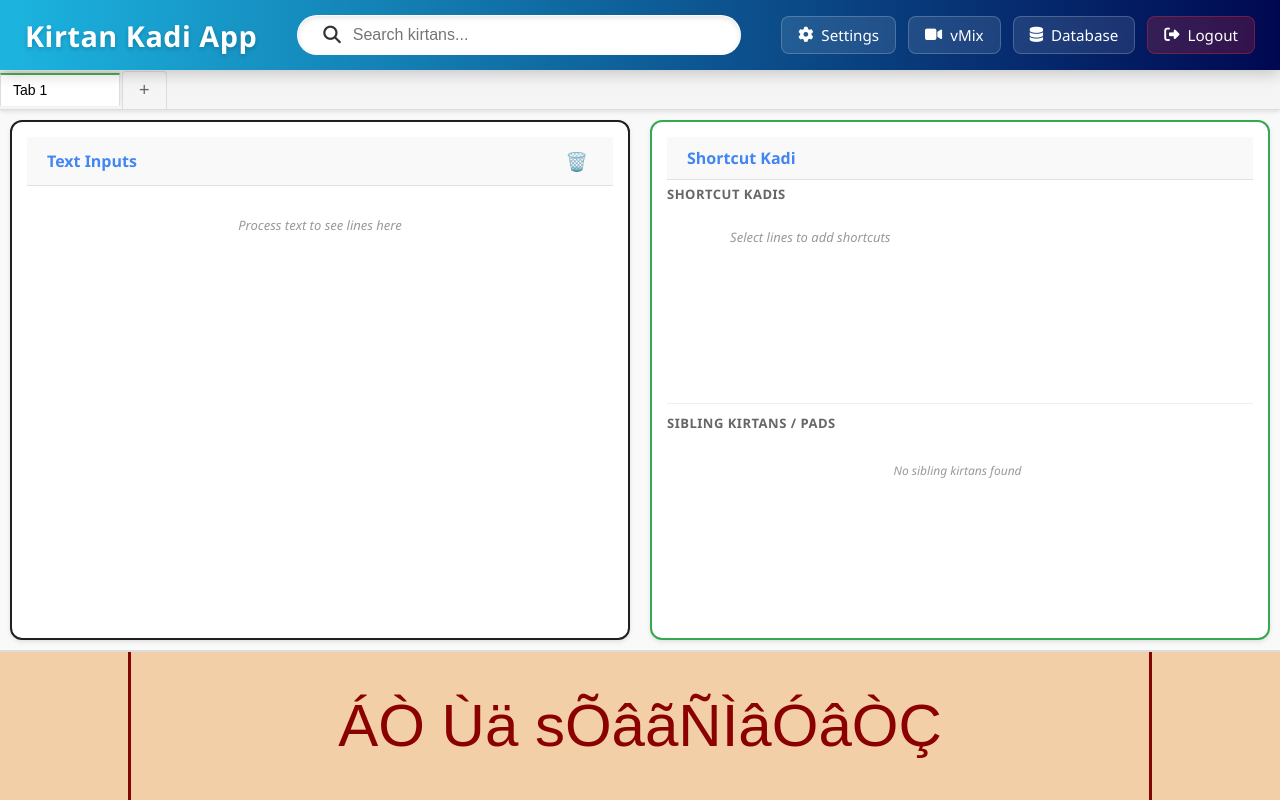
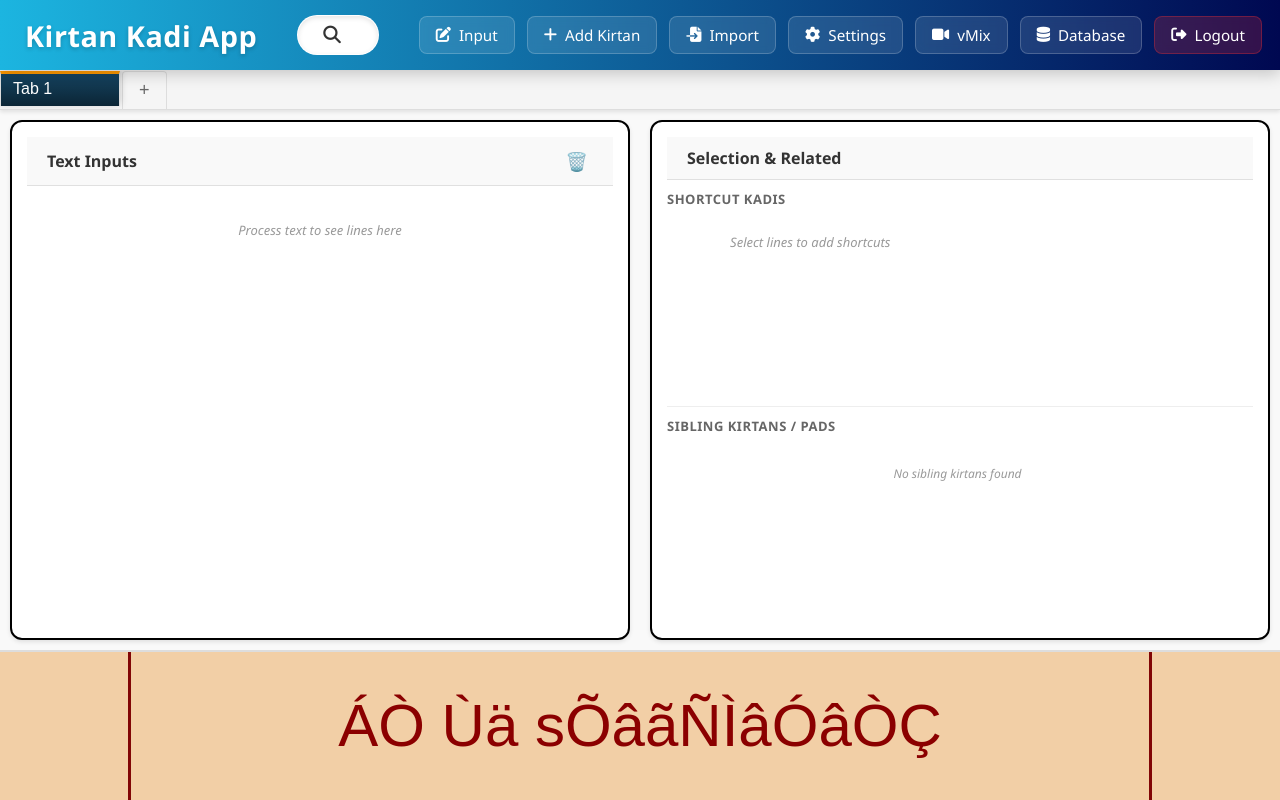
Before and after one commit to miteshrvasoya/_1_KirtanSearch, a React (Create React App) app: page / in a window 1280 px wide. Built offline with nearby package versions, Linux system fonts and the light colour scheme; sample sign-in values are in the browser's storage; a web font is replaced by a local one.

Commit message:
Input code added

```diff
--- a/src/App.js
+++ b/src/App.js
@@ -362,19 +362,17 @@ function MainApp({ onLogout }) {
       // Fetch full kirtan details from API
       const { kirtan: fullKirtan, siblingKirtans } = await fetchKirtanDetails(kirtan.id);
 
-      // Create a new tab with the kirtan content
-      const newTab = {
-        id: nextTabId,
+      // Create new tab data
+      const contentLines = fullKirtan.sulekhContent
+        ? fullKirtan.sulekhContent.split('\n').filter(line => line.trim() !== '')
+        : [];
+
+      const newTabData = {
         name: fullKirtan.sulekhTitle || fullKirtan.unicodeTitle || fullKirtan.englishTitle || `Kirtan ${nextTabId}`,
-        active: false,
         data: {
-          allLines: fullKirtan.sulekhContent
-            ? fullKirtan.sulekhContent.split('\n').filter(line => line.trim() !== '')
-            : [],
-          selectedLines: [],
-          currentDisplayedText: fullKirtan.sulekhContent
-            ? fullKirtan.sulekhContent.split('\n')[0] || ''
-            : '',
+          allLines: contentLines,
+          selectedLines: contentLines.slice(0, 2), // Auto-add first 2 lines
+          currentDisplayedText: contentLines[0] || '',
           selectedLineIndex: 0,
           originalInputText: fullKirtan.sulekhContent || '',
           currentKirtan: fullKirtan,
@@ -382,32 +380,68 @@ function MainApp({ onLogout }) {
         }
       };
 
+      // Reuse initial empty tab if applicable
+      if (tabs.length === 1 && tabs[0].data.allLines.length === 0 && !tabs[0].data.currentKirtan) {
+        const updatedTab = {
+            ...tabs[0],
+            ...newTabData,
+            active: true
+        };
+        setTabs([updatedTab]);
+        setActiveTabId(tabs[0].id);
+        // Do not increment nextTabId as we reused the existing one
+      } else {
+        const newTab = {
+            id: nextTabId,
+            active: false,
+            ...newTabData
+        };
         setTabs([...tabs, newTab]);
         setActiveTabId(nextTabId);
         setNextTabId(nextTabId + 1);
+      }
+
       setKirtanSearchOpen(false);
     } catch (error) {
       console.error('Error loading kirtan from API:', error);
       // Fallback to local database if API fails
       try {
         const relatedPads = await kirtanDB.getRelatedPads(kirtan.id);
-        const newTab = {
-          id: nextTabId,
+
+        const contentLines = kirtan.sulekhContent ? kirtan.sulekhContent.split('\n').filter(line => line.trim() !== '') : [];
+
+        const newTabData = {
             name: kirtan.sulekhTitle || kirtan.unicodeTitle || kirtan.englishTitle || `Kirtan ${nextTabId}`,
-          active: false,
             data: {
-            allLines: kirtan.sulekhContent ? kirtan.sulekhContent.split('\n').filter(line => line.trim() !== '') : [],
-            selectedLines: [],
-            currentDisplayedText: kirtan.sulekhContent ? kirtan.sulekhContent.split('\n')[0] || '' : '',
+              allLines: contentLines,
+              selectedLines: contentLines.slice(0, 2), // Auto-add first 2 lines
+              currentDisplayedText: contentLines[0] || '',
               selectedLineIndex: 0,
               originalInputText: kirtan.sulekhContent || '',
               currentKirtan: kirtan,
               relatedPads: relatedPads
             }
         };
+
+        if (tabs.length === 1 && tabs[0].data.allLines.length === 0 && !tabs[0].data.currentKirtan) {
+             const updatedTab = {
+                ...tabs[0],
+                ...newTabData,
+                active: true
+            };
+            setTabs([updatedTab]);
+            setActiveTabId(tabs[0].id);
+        } else {
+            const newTab = {
+                id: nextTabId,
+                active: false,
+                ...newTabData
+            };
             setTabs([...tabs, newTab]);
             setActiveTabId(nextTabId);
             setNextTabId(nextTabId + 1);
+        }
+
         setKirtanSearchOpen(false);
       } catch (fallbackError) {
         console.error('Fallback also failed:', fallbackError);
--- a/src/components/HeaderClean.jsx
+++ b/src/components/HeaderClean.jsx
@@ -166,6 +166,30 @@ const HeaderClean = ({
       <div style={rightStyle}>
         <button
           style={buttonStyle}
+          onClick={onOpenInputModal}
+          onMouseEnter={(e) => e.currentTarget.style.background = 'rgba(255, 255, 255, 0.2)'}
+          onMouseLeave={(e) => e.currentTarget.style.background = 'rgba(255, 255, 255, 0.1)'}
+        >
+          <i className="fas fa-edit"></i> Input
+        </button>
+        <button
+          style={buttonStyle}
+          onClick={onAddNewKirtan}
+          onMouseEnter={(e) => e.currentTarget.style.background = 'rgba(255, 255, 255, 0.2)'}
+          onMouseLeave={(e) => e.currentTarget.style.background = 'rgba(255, 255, 255, 0.1)'}
+        >
+          <i className="fas fa-plus"></i> Add Kirtan
+        </button>
+        <button
+          style={buttonStyle}
+          onClick={onOpenPDFImport}
+          onMouseEnter={(e) => e.currentTarget.style.background = 'rgba(255, 255, 255, 0.2)'}
+          onMouseLeave={(e) => e.currentTarget.style.background = 'rgba(255, 255, 255, 0.1)'}
+        >
+          <i className="fas fa-file-import"></i> Import
+        </button>
+        <button
+          style={buttonStyle}
           onClick={onOpenSettingsModal}
           onMouseEnter={(e) => e.currentTarget.style.background = 'rgba(255, 255, 255, 0.2)'}
           onMouseLeave={(e) => e.currentTarget.style.background = 'rgba(255, 255, 255, 0.1)'}
--- a/src/components/SelectedLinesPanel.jsx
+++ b/src/components/SelectedLinesPanel.jsx
@@ -41,7 +41,7 @@ const SelectedLinesPanel = ({
     <div className="display-panel">
       {/* Fixed Header */}
       <div className="panel-header">
-        Shortcut Kadi
+        Selection & Related
       </div>
 
       {/* Scrollable Content */}
--- a/src/styles/LinesPanel.css
+++ b/src/styles/LinesPanel.css
@@ -22,17 +22,17 @@
     width: calc(50% - 20px);
     height: calc(100vh - 280px);
     margin: 10px 10px 10px 10px;
-    border: 2px solid #1f1f1f;
+    border: 2px solid #000000;
   }
 }
 
 /* Panel header */
 .panel-header {
   font-weight: bold;
-  margin-bottom: 5px;
-  padding-bottom: 5px;
-  border-bottom: 2px solid var(--light-gray);
-  color: var(--primary-color);
+  margin-bottom: 10px;
+  padding: 10px;
+  border-bottom: 2px solid #eee; /* Unified border color */
+  color: #333; /* Darker text for headers */
   text-align: center;
   display: flex;
   justify-content: space-between;
@@ -41,8 +41,7 @@
   top: 0;
   background-color: white;
   z-index: 10;
-  position: sticky;
-  top: 0;
+  font-size: 16px; /* Consistent font size */
 }
 
 .panel-placeholder {
@@ -54,21 +53,29 @@
 
 /* Individual line items */
 .line-item {
-  padding: 4px 8px; /* Compact padding */
-  margin-bottom: 2px; /* Reduced margin */
+  padding: 6px 8px; /* Match other panels */
+  margin-bottom: 4px; /* Consistent margin */
   border-radius: 4px;
+  background-color: white; /* Card bg */
+  border: 1px solid #eee; /* Card border */
   display: flex;
   justify-content: space-between;
   align-items: center;
   transition: all 0.2s;
   cursor: pointer;
   scroll-margin: 50px;
-  font-size: 14px; /* Slightly smaller base font */
+  font-size: 14px;
 }
 
 .line-item.selected {
-  background-color: rgba(66, 133, 244, 0.1);
-  border-left: 3px solid var(--primary-color);
+  background-color: #e3f2fd; /* Light Blue BG */
+  border: 1px solid #0d47a1;
+  box-shadow: 0 0 5px rgba(13, 71, 161, 0.2);
+}
+
+.line-item:hover {
+  background-color: #f5f5f5;
+  border-color: #0d47a1;
 }
 
 /*
@@ -90,6 +97,14 @@
   font-family: 'Segoe UI', Tahoma, Geneva, Verdana, sans-serif;
   font-weight: bold;
   min-width: 25px;
+  background: rgba(13, 71, 161, 0.1);
+  color: #0d47a1;
+  font-size: 14px;
+  padding: 2px 6px;
+  border-radius: 4px;
+  display: flex;
+  align-items: center;
+  justify-content: center;
 }
 
 /* Action buttons */
--- a/src/styles/SelectedLinesPanel.css
+++ b/src/styles/SelectedLinesPanel.css
@@ -21,17 +21,17 @@
     width: calc(50% - 20px);
     height: calc(100vh - 280px);
     margin: 10px 10px 10px 10px;
-    border: 2px solid #34a853;
+    border: 2px solid #000000;
   }
 }
 
 /* Panel header */
 .panel-header {
   font-weight: bold;
-  margin-bottom: 5px;
-  padding-bottom: 5px;
-  border-bottom: 2px solid var(--light-gray);
-  color: var(--primary-color);
+  margin-bottom: 10px;
+  padding: 10px;
+  border-bottom: 2px solid #eee; /* Unified border color */
+  color: #333;
   text-align: center;
   display: flex;
   justify-content: space-between;
@@ -40,8 +40,7 @@
   top: 0;
   background-color: white;
   z-index: 10;
-  position: sticky;
-  top: 0;
+  font-size: 16px;
 }
 
 
@@ -91,16 +90,17 @@
 }
 
 .selected-line-card {
-    background: #f8f9fa;
-    border: 1px solid #e0e0e0;
-    border-radius: 6px;
-    padding: 8px;
+    background: white;
+    border: 1px solid #eee;
+    border-radius: 4px;
+    padding: 6px 8px;
     position: relative;
     cursor: pointer;
     transition: all 0.2s;
-    height: 60px; /* Fixed height for uniformity */
+    height: 60px; /* Keep height for grid consistency */
     display: flex;
     align-items: center;
+    gap: 8px; /* Add gap for inline elements */
 }
 
 .selected-line-card:hover {
@@ -109,24 +109,27 @@
 }
 
 .selected-line-card.selected {
-    background-color: rgba(66, 133, 244, 0.1);
-    border: 1px solid var(--primary-color);
+    background-color: #e3f2fd; /* Light Blue BG */
+    border: 1px solid #0d47a1;
+    box-shadow: 0 0 5px rgba(13, 71, 161, 0.2);
 }
 
 .line-number-badge {
-    position: absolute;
-    top: -5px;
-    left: -5px;
-    background: var(--secondary-color);
-    color: white;
-    font-size: 10px;
-    width: 18px;
-    height: 18px;
-    border-radius: 50%;
+    position: static; /* Remove absolute positioning */
+    background: rgba(13, 71, 161, 0.1);
+    color: #0d47a1;
+    font-size: 14px;
+    min-width: 24px; /* Ensure slight width */
+    height: 24px;
+    border-radius: 4px; /* Square with radius instead of circle */
     display: flex;
     align-items: center;
     justify-content: center;
     font-weight: bold;
+    box-shadow: none;
+    border: none;
+    margin-right: 0; /* Handled by parent gap */
+    z-index: 1;
 }
 
 .line-text-compact {
--- a/src/styles/TabBar.css
+++ b/src/styles/TabBar.css
@@ -51,11 +51,13 @@
 }
 
 .tab.active {
-  background: #fff;
-  border-top: 2px solid #4CAF50;
-  padding-top: 7px;
-  z-index: 1;
-  box-shadow: 0 -2px 4px rgba(0,0,0,0.1);
+  background: linear-gradient(180deg, #154360 0%, #0B2535 100%);
+  border-top: 3px solid #ff9800; /* Orange highlight */
+  padding-top: 6px;
+  z-index: 2;
+  color: white;
+  box-shadow: 0 -2px 8px rgba(0,0,0,0.2);
+  transform: translateY(-1px);
 }
 
 .tab-name {
@@ -63,13 +65,13 @@
   overflow: hidden;
   text-overflow: ellipsis;
   white-space: nowrap;
-  font-size: 14px;
-  color: #333;
+  font-size: 16px;
+  /* color: #333; */
 }
 
 .tab.active .tab-name {
   font-weight: 500;
-  color: #000;
+  /* color: #000; */
 }
 
 .tab-close {
```
Also changed, not shown: src/FolderStructureWithContent.txt. Lines whose indentation alone changed are shown as unchanged.
